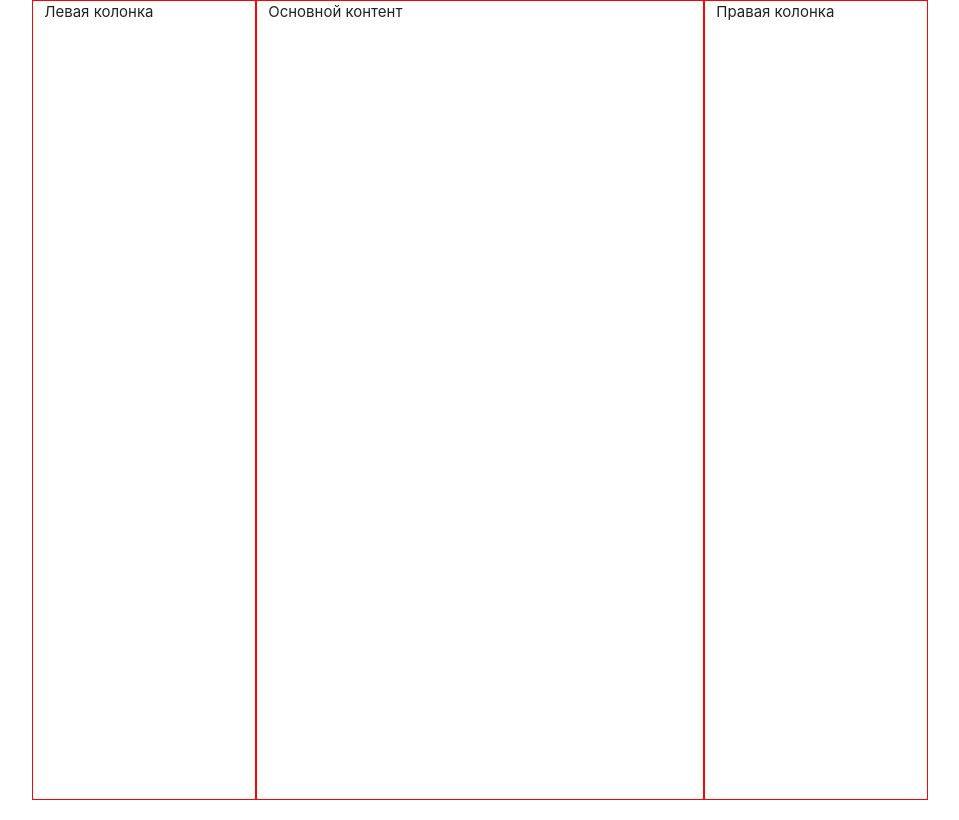
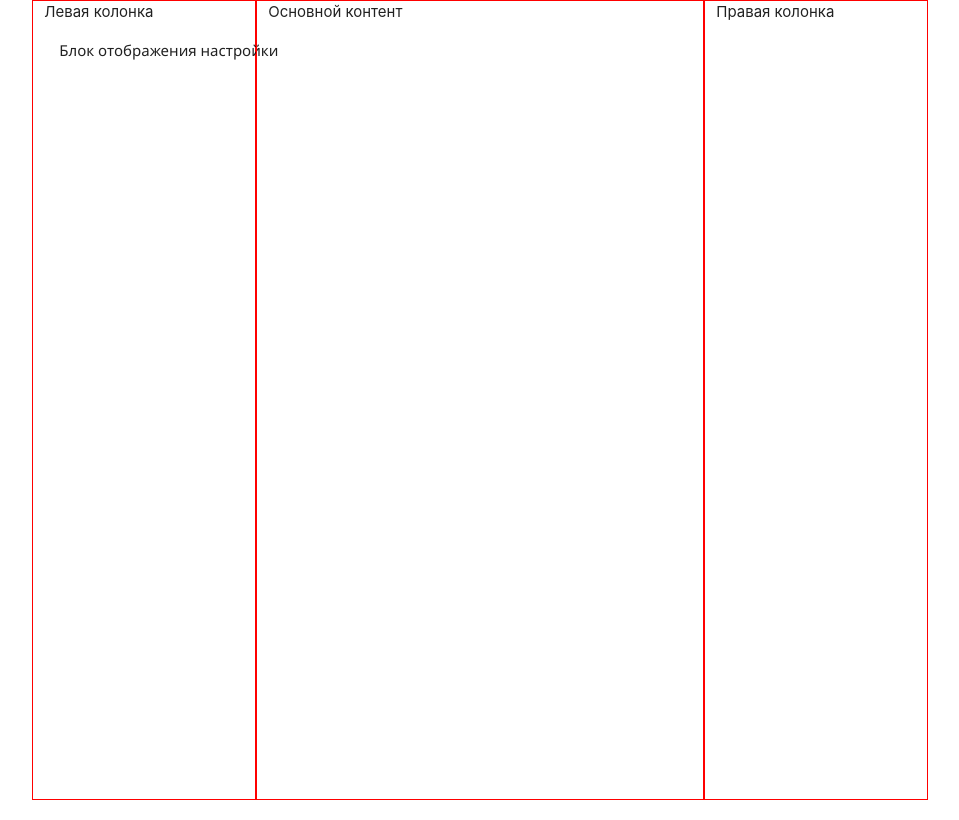
Before and after one commit to artbeard/weather-widget, a Vue app: page / in a window 1280 px wide. Shown: the whole page, without its empty margins (160-1119 px from the left). Built offline with nearby package versions, Linux system fonts and the light colour scheme.

Commit message:
Add basic component style

```diff
--- a/src/App.vue
+++ b/src/App.vue
@@ -1,13 +1,25 @@
-<template></template>
+<template>
+	<div class="weather-widget">
+		<WeatherConfig />
+	</div>
+</template>
 
 <script lang="ts">
 import { defineComponent } from "vue";
-
+import WeatherConfig from "./components/WeatherConfig.vue";
 export default defineComponent({
 	name: "App",
-	components: {},
+	components: {
+		WeatherConfig
+	},
 });
 </script>
 
-<style lang="scss">
+<style lang="scss" scoped>
+.weather-widget {
+	font-family: 'Segoe UI', Tahoma, Geneva, Verdana, sans-serif;
+	min-width: 300px;
+	max-width: 350px;
+	padding: 1em;
+}
 </style>
```
